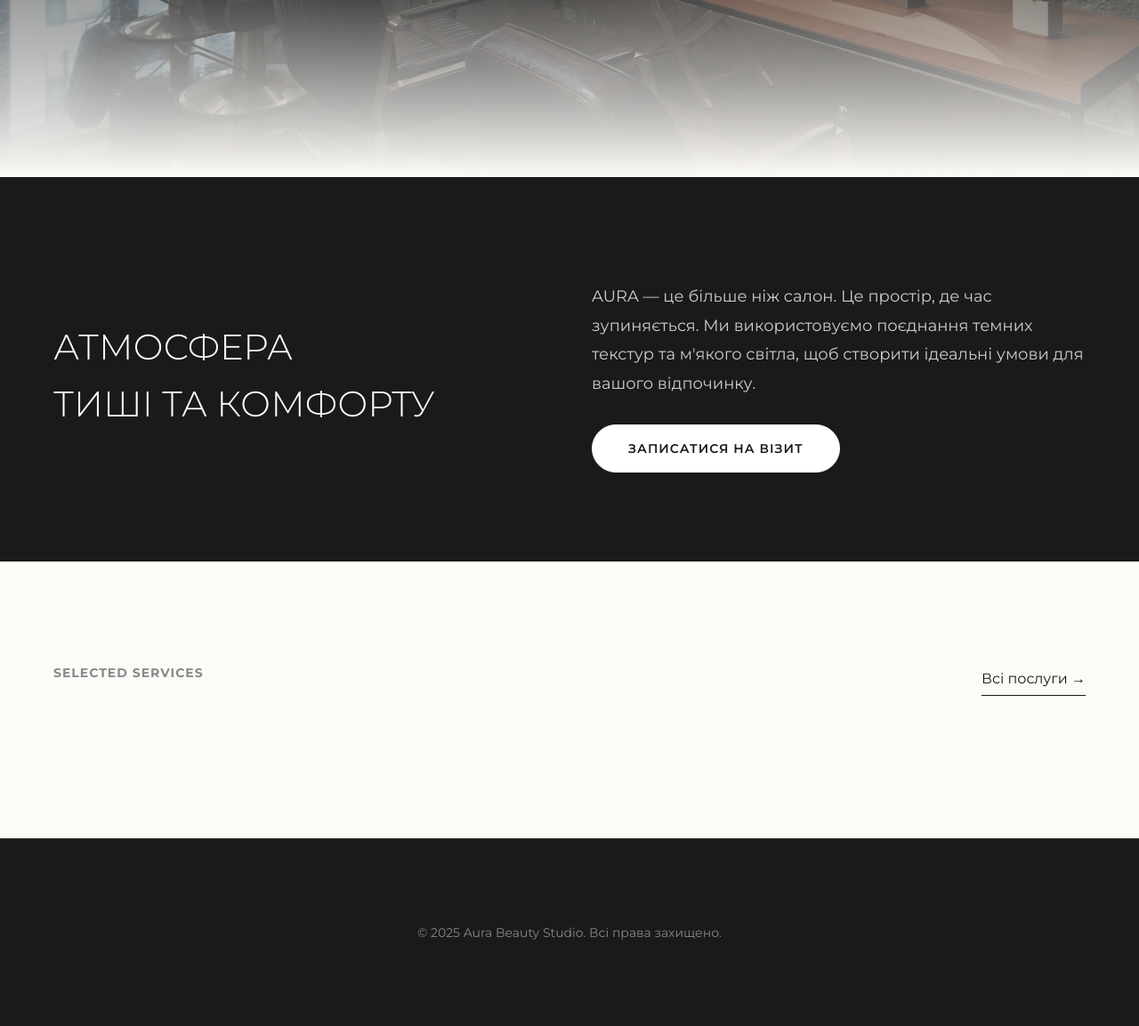
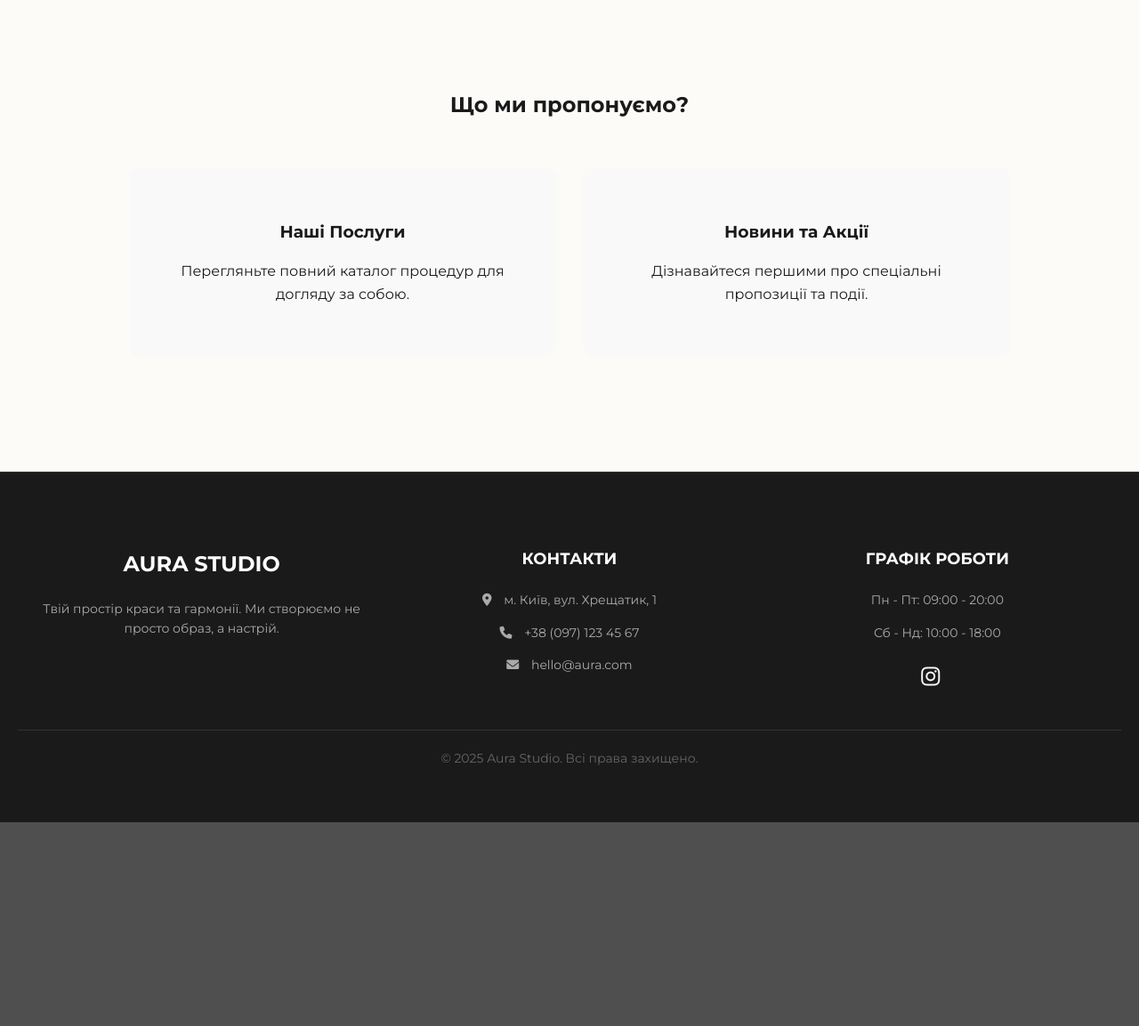
Before and after one commit to alinakulish06-web/aura-studio, a Django app: page / in a window 1280 px wide. Shown: the part 800-1953 px from the top of the page at 89% size. After the commit the page ends 1724 px from the top, so only its background shows below. Run offline with Django 5.2, Linux system fonts and the light colour scheme; data that the repository does not hold is empty.

Commit message:
Анімації та футер

```diff
--- a/web/templates/web/base.html
+++ b/web/templates/web/base.html
@@ -6,27 +6,27 @@
     <meta name="viewport" content="width=device-width, initial-scale=1.0">
     <title>Aura Beauty Studio</title>
     <link href="https://fonts.googleapis.com/css2?family=Montserrat:wght@300;400;600;700&display=swap" rel="stylesheet">
+    <link rel="stylesheet" href="https://cdnjs.cloudflare.com/ajax/libs/font-awesome/6.0.0/css/all.min.css">
 
     <style>
-        /* --- 1. ЗАГАЛЬНІ НАЛАШТУВАННЯ --- */
+
         body {
             font-family: 'Montserrat', sans-serif;
             margin: 0;
             padding: 0;
-            background-color: #Fdfbf8; /* Молочний фон сайту */
-            color: #1a1a1a; /* Темно-сірий (майже чорний) текст */
+            background-color: #Fdfbf8;
+            color: #1a1a1a;
             line-height: 1.6;
             overflow-x: hidden;
         }
 
-        /* --- 2. ЧОРНА ШАПКА (HEADER) --- */
         header {
             padding: 20px 60px;
             display: flex;
             justify-content: space-between;
             align-items: center;
-            background: #1a1a1a; /* Чорний фон */
-            position: sticky; /* Меню "прилипає" при прокрутці */
+            background: #1a1a1a;
+            position: sticky;
             top: 0;
             z-index: 1000;
             border-bottom: 1px solid #333;
@@ -37,14 +37,13 @@
             font-weight: 700;
             letter-spacing: -1px;
             text-transform: uppercase;
-            color: #fff; /* Білий колір тексту */
-            text-decoration: none; /* Прибираємо підкреслення, бо це посилання */
+            color: #fff;
+            text-decoration: none;
         }
 
-        /* Посилання в меню */
         nav a {
             text-decoration: none;
-            color: #ccc; /* Світло-сірий колір */
+            color: #ccc;
             margin-left: 40px;
             font-size: 13px;
             text-transform: uppercase;
@@ -54,9 +53,8 @@
             transition: 0.3s;
         }
 
-        nav a:hover { color: #fff; } /* При наведенні стає білим */
+        nav a:hover { color: #fff; }
 
-        /* Ефект білої лінії підкреслення при наведенні */
         nav a::after {
             content: '';
             position: absolute;
@@ -69,14 +67,13 @@
         }
         nav a:hover::after { width: 100%; }
 
-        /* --- ФОН З ФОТО (ТЕМНИЙ ФІЛЬТР 70%) --- */
         .hero-bg {
             background-image:
                 linear-gradient(
                     to bottom,
-                    rgba(0, 0, 0, 0.7),     /* Чорний колір, 70% непрозорості (Дуже темно) */
-                    rgba(0, 0, 0, 0.5) 70%, /* Трохи світліше ближче до низу */
-                    #Fdfbf8 100%            /* Перехід у молочний колір сайту в самому низу */
+                    rgba(0, 0, 0, 0.7),
+                    rgba(0, 0, 0, 0.5) 70%,
+                    #Fdfbf8 100%
                 ),
                 url('{% static "web/images/hero-bg.jpg" %}');
 
@@ -85,9 +82,8 @@
             background-repeat: no-repeat;
         }
 
-        /* --- 4. ТИПОГРАФІКА ТА ЕЛЕМЕНТИ --- */
         .big-text {
-            font-size: clamp(40px, 5vw, 80px); /* Адаптивний розмір шрифту */
+            font-size: clamp(40px, 5vw, 80px);
             line-height: 1.1;
             font-weight: 300;
             text-transform: uppercase;
@@ -96,13 +92,12 @@
 
         .divider { border-top: 1px solid #e0e0e0; margin: 0 60px; }
 
-        /* Сучасна кнопка */
         .btn-modern {
             display: inline-block;
             background-color: #1a1a1a;
             color: #fff;
             padding: 15px 40px;
-            border-radius: 50px; /* Овальна */
+            border-radius: 50px;
             text-decoration: none;
             font-size: 14px;
             font-weight: 600;
@@ -115,11 +110,10 @@
         .btn-modern:hover {
             background-color: transparent;
             color: #1a1a1a;
-            transform: translateY(-3px); /* Ефект "підстрибування" */
+            transform: translateY(-3px);
             box-shadow: 0 10px 20px rgba(0,0,0,0.1);
         }
 
-        /* Темна секція */
         .dark-section {
             background-color: #1a1a1a;
             color: #fff;
@@ -128,7 +122,6 @@
         .dark-section h2 { color: #fff; }
         .dark-section p { color: #aaa; }
 
-        /* --- 5. ФУТЕР (ПІДВАЛ) --- */
         footer {
             background-color: #1a1a1a;
             color: #888;
@@ -137,7 +130,25 @@
             border-top: 1px solid #333;
             text-align: center;
         }
+
+        .btn-modern:hover, .form-btn:hover {
+        transform: translateY(-3px);
+        box-shadow: 0 5px 15px rgba(0,0,0,0.3);
+        transition: 0.3s;
+    }
+
+
+        .service-card:hover, .news-card:hover {
+            transform: scale(1.03); /* Збільшити на 3% */
+            box-shadow: 0 10px 20px rgba(0,0,0,0.15);
+            transition: 0.3s;
+            cursor: pointer;
+        }
+
     </style>
+
+    <link href="https://unpkg.com/aos@2.3.1/dist/aos.css" rel="stylesheet">
+
 </head>
 <body>
 
@@ -155,9 +166,54 @@
     {% block content %}
     {% endblock %}
 
-    <footer>
-        <p>&copy; 2025 Aura Beauty Studio. Всі права захищено.</p>
-    </footer>
+    <footer style="background-color: #1a1a1a; color: #fff; padding: 60px 20px; margin-top: 50px;">
+    <div style="max-width: 1200px; margin: 0 auto; display: flex; flex-wrap: wrap; justify-content: space-between; gap: 40px;">
+
+        <div style="flex: 1; min-width: 250px;">
+            <h3 style="font-size: 24px; margin-bottom: 20px;">AURA STUDIO</h3>
+            <p style="color: #aaa; line-height: 1.6;">
+                Твій простір краси та гармонії. Ми створюємо не просто образ, а настрій.
+            </p>
+        </div>
+
+        <div style="flex: 1; min-width: 250px;">
+            <h4 style="font-size: 18px; margin-bottom: 20px; color: #fff;">КОНТАКТИ</h4>
+            <p style="color: #aaa; margin-bottom: 10px;">
+                <i class="fas fa-map-marker-alt" style="margin-right: 10px;"></i> м. Київ, вул. Хрещатик, 1
+            </p>
+            <p style="color: #aaa; margin-bottom: 10px;">
+                <i class="fas fa-phone" style="margin-right: 10px;"></i> +38 (097) 123 45 67
+            </p>
+            <p style="color: #aaa;">
+                <i class="fas fa-envelope" style="margin-right: 10px;"></i> hello@aura.com
+            </p>
+        </div>
+
+        <div style="flex: 1; min-width: 250px;">
+            <h4 style="font-size: 18px; margin-bottom: 20px; color: #fff;">ГРАФІК РОБОТИ</h4>
+            <p style="color: #aaa; margin-bottom: 5px;">Пн - Пт: 09:00 - 20:00</p>
+            <p style="color: #aaa; margin-bottom: 5px;">Сб - Нд: 10:00 - 18:00</p>
+
+            <div style="margin-top: 20px;">
+                <a href="https://www.instagram.com/qiqi.nails_?igsh=ajFuMHB4MjZ3ZWdj" target="_blank" style="color: white; font-size: 24px; margin-right: 15px; transition: 0.3s;" onmouseover="this.style.color='#E1306C'" onmouseout="this.style.color='white'">
+                    <i class="fab fa-instagram"></i>
+                </a>
+            </div>
+        </div>
+    </div>
+
+    <div style="text-align: center; border-top: 1px solid #333; margin-top: 40px; padding-top: 20px; color: #666; font-size: 14px;">
+        &copy; 2025 Aura Studio. Всі права захищено.
+    </div>
+</footer>
+
+<script src="https://unpkg.com/aos@2.3.1/dist/aos.js"></script>
+<script>
+  AOS.init({
+    duration: 1000,
+    once: true,
+  });
+</script>
 
 </body>
 </html>
--- a/web/templates/web/index.html
+++ b/web/templates/web/index.html
@@ -2,91 +2,55 @@
 
 {% block content %}
 
-<div class="hero-bg" style="padding: 120px 60px; min-height: 85vh; display: flex; flex-direction: column; justify-content: center;">
+<div style="
+    background-image: linear-gradient(rgba(0,0,0,0.5), rgba(0,0,0,0.5)), url('https://images.unsplash.com/photo-1600948836101-f9ffda59d250?q=80&w=2036&auto=format&fit=crop');
+    height: 90vh;
+    background-size: cover;
+    background-position: center;
+    display: flex;
+    align-items: center;
+    justify-content: center;
+    text-align: center;
+    color: white;">
 
-    <p style="font-size: 14px; text-transform: uppercase; color: #fff; margin-bottom: 20px; letter-spacing: 2px; font-weight: 600;">
-        Est. 2025 • Kyiv
-    </p>
-
-    <div style="max-width: 800px;">
-        <h1 class="big-text" style="color: #fff;">
+    <div>
+        <h1 class="big-text" style="color: #fff; margin-bottom: 30px;" data-aos="fade-down" data-aos-duration="1200">
             МИСТЕЦТВО <br>
             <span style="font-weight: 600;">БУТИ СОБОЮ</span>
         </h1>
 
-        <div style="margin-top: 60px;">
-            <a href="{% url 'services' %}" class="btn-modern" style="background: #1a1a1a; color: #fff; border-color: #1a1a1a;">Обрати послугу</a>
-        </div>
-    </div>
+        <p style="font-size: 20px; margin-bottom: 40px; font-weight: 300;" data-aos="fade-up" data-aos-delay="200">
+            Простір твоєї краси та гармонії
+        </p>
 
-</div>
-
-<div class="dark-section">
-    <div style="display: flex; flex-wrap: wrap; align-items: center; gap: 50px;">
-        <div style="flex: 1; min-width: 300px;">
-            <h2 style="font-size: 40px; margin-bottom: 20px; font-weight: 300;">
-                АТМОСФЕРА <br> ТИШІ ТА КОМФОРТУ
-            </h2>
-        </div>
-        <div style="flex: 1; min-width: 300px;">
-            <p style="font-size: 18px; line-height: 1.8; margin-bottom: 30px; color: #ccc;">
-                AURA — це більше ніж салон. Це простір, де час зупиняється.
-                Ми використовуємо поєднання темних текстур та м'якого світла,
-                щоб створити ідеальні умови для вашого відпочинку.
-            </p>
-            <a href="{% url 'booking' %}" class="btn-modern" style="background: #fff; color: #1a1a1a; border-color: #fff;">
-                Записатися на візит
-            </a>
-        </div>
+        <a href="{% url 'booking' %}" class="btn-modern"
+           style="background: #fff; color: #1a1a1a; padding: 15px 40px; text-decoration: none; font-weight: bold; border-radius: 30px;"
+           data-aos="zoom-in" data-aos-delay="400">
+            ЗАПИСАТИСЯ ОНЛАЙН
+        </a>
     </div>
 </div>
 
-<div style="padding: 100px 60px;">
-    <div style="display: flex; justify-content: space-between; align-items: flex-end; margin-bottom: 60px;">
-        <h3 style="font-size: 14px; text-transform: uppercase; color: #888; letter-spacing: 1px;">Selected Services</h3>
-        <a href="{% url 'services' %}" style="text-decoration: none; color: #1a1a1a; border-bottom: 1px solid #1a1a1a; padding-bottom: 5px;">Всі послуги →</a>
-    </div>
+<div class="container" style="padding: 80px 20px;">
+    <h2 style="text-align: center; margin-bottom: 50px;" data-aos="fade-up">Що ми пропонуємо?</h2>
 
-    <div style="display: grid; grid-template-columns: repeat(auto-fit, minmax(350px, 1fr)); gap: 60px;">
-        {% for service in services %}
-        {% if forloop.counter <= 4 %}
-        <div style="border-top: 1px solid #e0e0e0; padding-top: 20px;">
-            <div style="display: flex; justify-content: space-between; align-items: baseline;">
-                <h4 style="font-size: 24px; font-weight: 400; margin: 0;">{{ service.title }}</h4>
-                <span style="font-size: 18px; font-weight: 600;">{{ service.price }}</span>
-            </div>
-            <p style="color: #666; margin-top: 15px; font-size: 14px;">{{ service.description|truncatewords:15 }}</p>
-        </div>
-        {% endif %}
-        {% endfor %}
+    <div style="display: flex; justify-content: center; gap: 30px; flex-wrap: wrap;">
+
+        <a href="{% url 'services' %}" class="service-card"
+           style="flex: 1; min-width: 300px; max-width: 400px; padding: 40px; background: #f9f9f9; text-align: center; text-decoration: none; color: inherit; border-radius: 10px;"
+           data-aos="fade-up" data-aos-delay="100">
+            <h3 style="margin-bottom: 15px;">Наші Послуги</h3>
+            <p>Перегляньте повний каталог процедур для догляду за собою.</p>
+        </a>
+
+        <a href="{% url 'news' %}" class="service-card"
+           style="flex: 1; min-width: 300px; max-width: 400px; padding: 40px; background: #f9f9f9; text-align: center; text-decoration: none; color: inherit; border-radius: 10px;"
+           data-aos="fade-up" data-aos-delay="300">
+            <h3 style="margin-bottom: 15px;">Новини та Акції</h3>
+            <p>Дізнавайтеся першими про спеціальні пропозиції та події.</p>
+        </a>
+
     </div>
 </div>
 
-{% if news %}
-<div style="padding: 0 60px 100px 60px;">
-    <div class="divider" style="margin: 0 0 60px 0;"></div>
-
-    <h3 style="font-size: 14px; text-transform: uppercase; color: #888; letter-spacing: 1px; margin-bottom: 40px;">Journal</h3>
-
-    {% for item in news %}
-    {% if forloop.first %}
-    <div style="display: flex; flex-wrap: wrap; gap: 50px; align-items: center;">
-        {% if item.image %}
-            <div style="flex: 1; min-width: 300px;">
-                <img src="{{ item.image.url }}" alt="{{ item.title }}" style="width: 100%; border-radius: 5px; filter: grayscale(20%);">
-            </div>
-        {% endif %}
-
-        <div style="flex: 1; min-width: 300px;">
-            <p style="font-size: 12px; color: #888; text-transform: uppercase; letter-spacing: 1px;">{{ item.date }}</p>
-            <h2 style="font-size: 36px; margin: 20px 0; font-weight: 400;">{{ item.title }}</h2>
-            <p style="font-size: 16px; margin-bottom: 30px; line-height: 1.8;">{{ item.text|truncatewords:30 }}</p>
-            <a href="{% url 'news' %}" class="btn-modern" style="background: transparent; color: #1a1a1a; border: 1px solid #1a1a1a;">Читати далі</a>
-        </div>
-    </div>
-    {% endif %}
-    {% endfor %}
-</div>
-{% endif %}
-
 {% endblock %}
```
